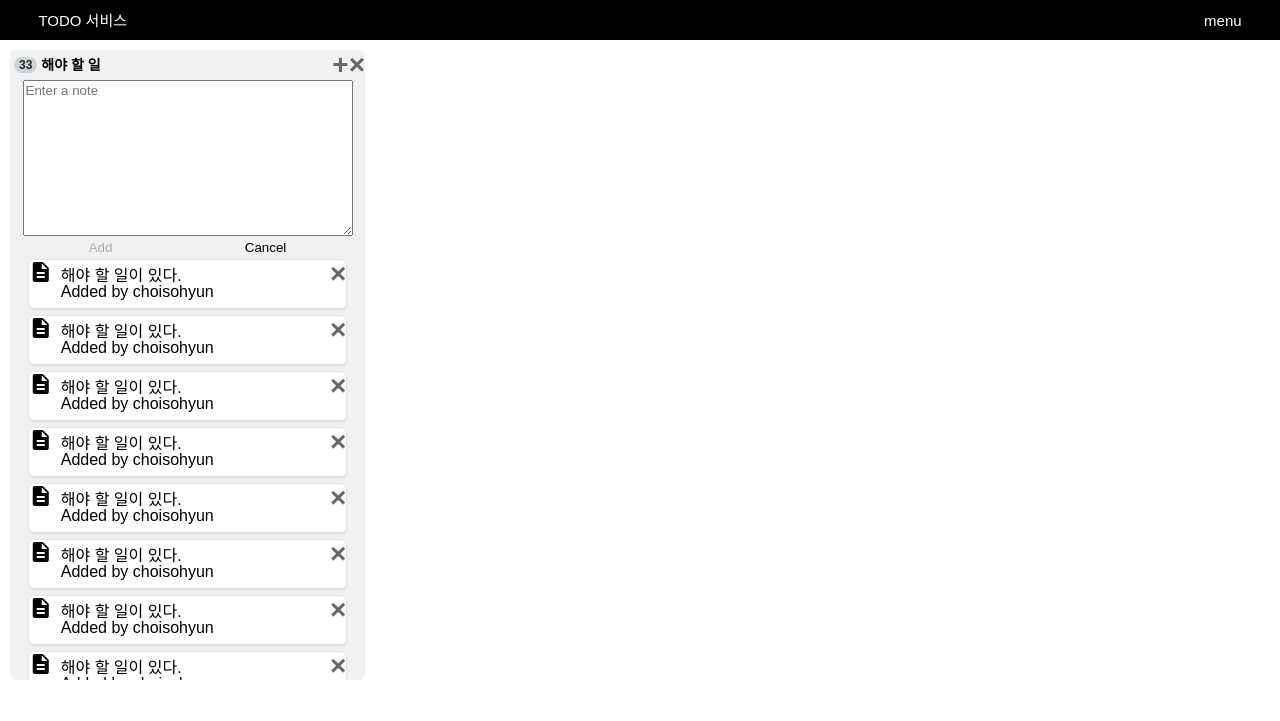
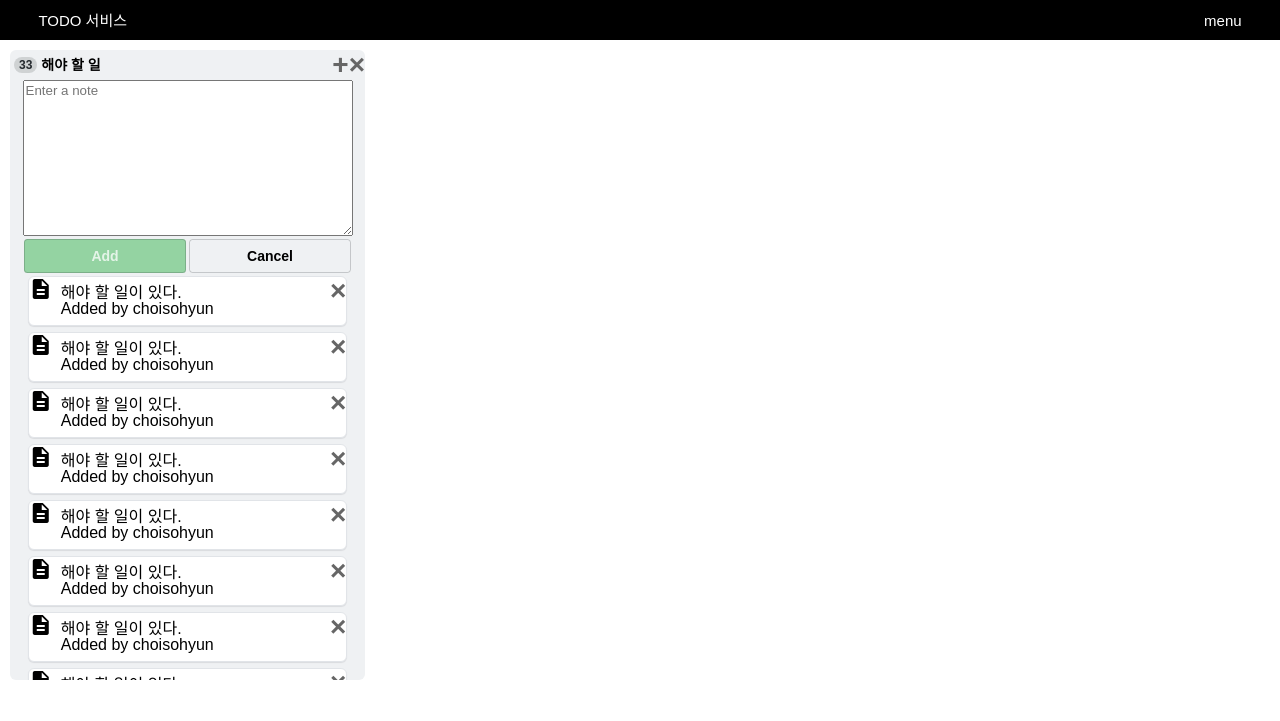
Before and after one commit to codesquad-member-2020/todo-9, a plain HTML site: page FE/src/view/index.html in a window 1280 px wide. Drawn offline with Linux system fonts and the light colour scheme.

```diff
--- a/FE/src/style/style.css
+++ b/FE/src/style/style.css
@@ -80,6 +80,30 @@
   justify-content: space-around;
 }
 
+.btn {
+  padding: 6px 12px;
+  font-size: 14px;
+  font-weight: 600;
+  line-height: 20px;
+  white-space: nowrap;
+  vertical-align: middle;
+  user-select: none;
+  background-repeat: repeat-x;
+  background-size: 110% 110%;
+  border: 1px solid rgba(27, 31, 35, 0.2);
+  border-radius: 0.25em;
+  -webkit-appearance: none;
+  width: 49%;
+}
+
+.add-btn {
+  color: hsla(0, 0%, 100%, 0.75);
+  background-color: #94d3a2;
+  background-image: none;
+  border-color: rgba(27, 31, 35, 0.2);
+  box-shadow: none;
+}
+
 .card-content-wrap {
   overflow-y: auto;
   width: 355px;
--- a/FE/src/view/index.html
+++ b/FE/src/view/index.html
@@ -36,8 +36,8 @@
                 placeholder="Enter a note"
               ></textarea>
               <div class="btn-wrap">
-                <button disabled="disabled">Add</button>
-                <button>Cancel</button>
+                <button disabled="disabled" class="btn add-btn">Add</button>
+                <button class="btn cancel-btn">Cancel</button>
               </div>
             </div>
             <div class="card-content-wrap">
```
